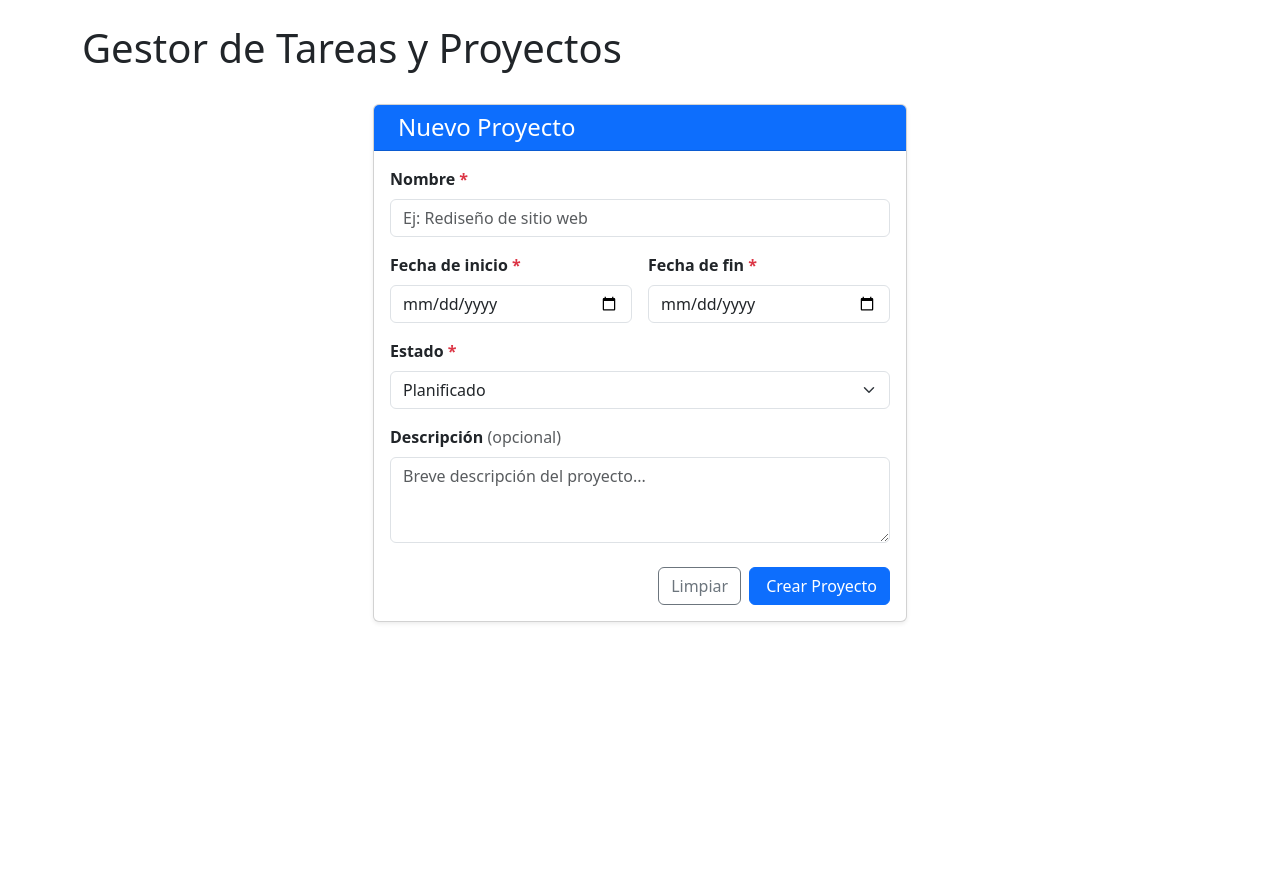
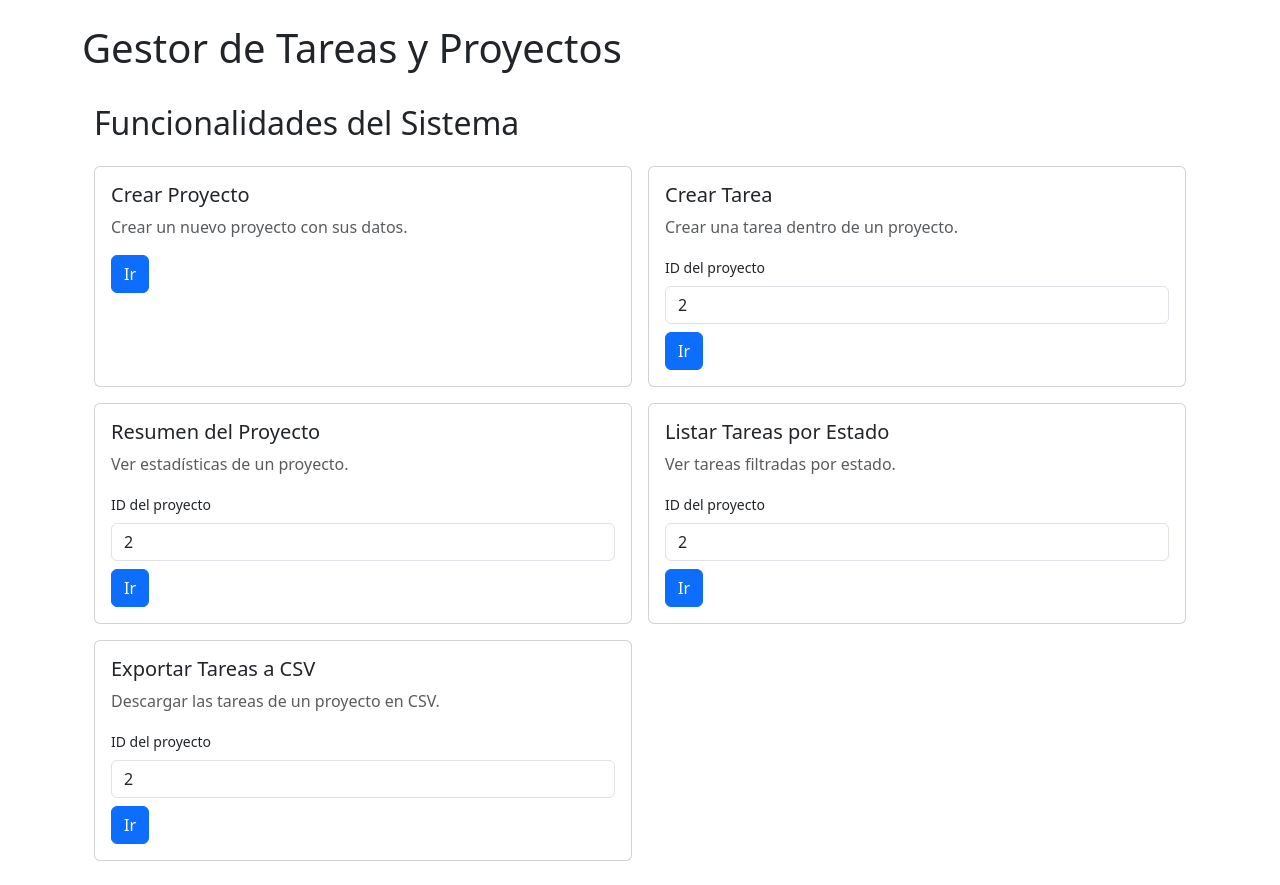
Before and after one commit to anamariabmaza-boop/frontend-tareas-proyectos, an Angular app: page / in a window 1280 px wide. Before the commit this address led to /proyectos/crear. Before the commit the page ends 800 px from the top, so only its background shows below. Built offline with nearby package versions, Linux system fonts and the light colour scheme.

Commit message:
fix: corregir nombres de campos del backend (totalTask, doneTask, idTask) y agregar pagina Home con navegacion

```diff
--- a/src/app/app.routes.ts
+++ b/src/app/app.routes.ts
@@ -1,4 +1,5 @@
 import { Routes } from '@angular/router';
+import { HomeComponent } from './components/home/home.component';
 import { CreateProjectComponent } from './components/create-project/create-project.component';
 import { ProjectSummaryComponent } from './components/project-summary/project-summary.component';
 import { CreateTaskComponent } from './components/create-task/create-task.component';
@@ -6,10 +7,10 @@ import { TaskExportComponent } from './components/task-export/task-export.compon
 import { TaskListComponent } from './components/task-list/task-list.component';
 
 export const routes: Routes = [
+  { path: '', component: HomeComponent },
   { path: 'proyectos/crear', component: CreateProjectComponent },
   { path: 'project/:projectId/summary', component: ProjectSummaryComponent },
   { path: 'project/:projectId/tasks/create', component: CreateTaskComponent },
   { path: 'project/:projectId/export', component: TaskExportComponent },
   { path: 'project/:projectId/tasks', component: TaskListComponent },
-  { path: '', redirectTo: 'proyectos/crear', pathMatch: 'full' }
 ];
--- a/src/app/components/create-task/create-task.component.html
+++ b/src/app/components/create-task/create-task.component.html
@@ -15,12 +15,16 @@
       <div>
         <strong>{{ successMessage }}</strong>
         @if (createdTask) {
-          <ul class="mb-0 mt-1 small">
-            <li>ID: {{ createdTask.id }}</li>
-            <li>Estado: {{ createdTask.status }}</li>
-            <li>Creada: {{ createdTask.createdAt | date: 'dd/MM/yyyy HH:mm' }}</li>
-          </ul>
-        }
+  <ul class="mb-0 mt-1 small">
+    <li>ID: {{ createdTask.idTask }}</li>
+    <li>Estado: {{ createdTask.status }}</li>
+    @if (createdTask.createdAt) {
+      <li>Creada: {{ createdTask.createdAt | date: 'dd/MM/yyyy HH:mm' }}</li>
+    } @else {
+      <li>Creada: <span class="text-muted">No disponible</span></li>
+    }
+  </ul>
+}
       </div>
     </div>
   }
--- /dev/null
+++ b/src/app/components/home/home.component.html
@@ -0,0 +1,88 @@
+<div class="container py-4">
+  <h2 class="mb-4">Funcionalidades del Sistema</h2>
+
+  <div class="row g-3">
+    <!-- Crear Proyecto -->
+    <div class="col-md-6">
+      <div class="card h-100">
+        <div class="card-body">
+          <h5 class="card-title">Crear Proyecto</h5>
+          <p class="card-text text-muted">Crear un nuevo proyecto con sus datos.</p>
+          <a routerLink="/proyectos/crear" class="btn btn-primary">Ir</a>
+        </div>
+      </div>
+    </div>
+
+    <!-- Crear Tarea -->
+    <div class="col-md-6">
+      <div class="card h-100">
+        <div class="card-body">
+          <h5 class="card-title">Crear Tarea</h5>
+          <p class="card-text text-muted">Crear una tarea dentro de un proyecto.</p>
+          <label class="form-label small">ID del proyecto</label>
+          <input
+            type="number"
+            class="form-control mb-2"
+            [value]="taskProjectId()"
+            (input)="onIdChange($event, taskProjectId)"
+          />
+          <a [routerLink]="'/project/' + taskProjectId() + '/tasks/create'" class="btn btn-primary">Ir</a>
+        </div>
+      </div>
+    </div>
+
+    <!-- Resumen -->
+    <div class="col-md-6">
+      <div class="card h-100">
+        <div class="card-body">
+          <h5 class="card-title">Resumen del Proyecto</h5>
+          <p class="card-text text-muted">Ver estadísticas de un proyecto.</p>
+          <label class="form-label small">ID del proyecto</label>
+          <input
+            type="number"
+            class="form-control mb-2"
+            [value]="summaryProjectId()"
+            (input)="onIdChange($event, summaryProjectId)"
+          />
+          <a [routerLink]="'/project/' + summaryProjectId() + '/summary'" class="btn btn-primary">Ir</a>
+        </div>
+      </div>
+    </div>
+
+    <!-- Listar Tareas -->
+    <div class="col-md-6">
+      <div class="card h-100">
+        <div class="card-body">
+          <h5 class="card-title">Listar Tareas por Estado</h5>
+          <p class="card-text text-muted">Ver tareas filtradas por estado.</p>
+          <label class="form-label small">ID del proyecto</label>
+          <input
+            type="number"
+            class="form-control mb-2"
+            [value]="listProjectId()"
+            (input)="onIdChange($event, listProjectId)"
+          />
+          <a [routerLink]="'/project/' + listProjectId() + '/tasks'" class="btn btn-primary">Ir</a>
+        </div>
+      </div>
+    </div>
+
+    <!-- Exportar CSV -->
+    <div class="col-md-6">
+      <div class="card h-100">
+        <div class="card-body">
+          <h5 class="card-title">Exportar Tareas a CSV</h5>
+          <p class="card-text text-muted">Descargar las tareas de un proyecto en CSV.</p>
+          <label class="form-label small">ID del proyecto</label>
+          <input
+            type="number"
+            class="form-control mb-2"
+            [value]="exportProjectId()"
+            (input)="onIdChange($event, exportProjectId)"
+          />
+          <a [routerLink]="'/project/' + exportProjectId() + '/export'" class="btn btn-primary">Ir</a>
+        </div>
+      </div>
+    </div>
+  </div>
+</div>
--- /dev/null
+++ b/src/app/components/home/home.component.ts
@@ -0,0 +1,20 @@
+import { Component, signal } from '@angular/core';
+import { RouterLink } from '@angular/router';
+
+@Component({
+  selector: 'app-home',
+  standalone: true,
+  imports: [RouterLink],
+  templateUrl: './home.component.html',
+})
+export class HomeComponent {
+  taskProjectId = signal(2);
+  summaryProjectId = signal(2);
+  listProjectId = signal(2);
+  exportProjectId = signal(2);
+
+  onIdChange(event: Event, signalRef: ReturnType<typeof signal<number>>): void {
+    const input = event.target as HTMLInputElement;
+    signalRef.set(Number(input.value));
+  }
+}
--- a/src/app/components/project-summary/project-summary.component.html
+++ b/src/app/components/project-summary/project-summary.component.html
@@ -22,7 +22,7 @@
         <div class="card text-center shadow-sm h-100">
           <div class="card-body">
             <p class="card-title text-muted mb-1">Total de tareas</p>
-            <p class="display-5 fw-semibold mb-0">{{ summary.totalTasks }}</p>
+            <p class="display-5 fw-semibold mb-0">{{ summary.totalTask }}</p>
           </div>
         </div>
       </div>
@@ -31,7 +31,7 @@
         <div class="card text-center shadow-sm h-100 border-success">
           <div class="card-body">
             <p class="card-title text-muted mb-1">Tareas completadas</p>
-            <p class="display-5 fw-semibold text-success mb-0">{{ summary.doneTasks }}</p>
+            <p class="display-5 fw-semibold text-success mb-0">{{ summary.doneTask }}</p>
           </div>
         </div>
       </div>
--- a/src/app/components/project-summary/project-summary.component.ts
+++ b/src/app/components/project-summary/project-summary.component.ts
@@ -18,8 +18,8 @@ export class ProjectSummaryComponent implements OnInit {
   error: string | null = null;
 
   get progressPercentage(): number {
-    if (!this.summary || this.summary.totalTasks === 0) return 0;
-    return (this.summary.doneTasks / this.summary.totalTasks) * 100;
+    if (!this.summary || this.summary.totalTask === 0) return 0;
+    return (this.summary.doneTask / this.summary.totalTask) * 100;
   }
 
   ngOnInit(): void {
--- a/src/app/services/project.service.ts
+++ b/src/app/services/project.service.ts
@@ -29,8 +29,10 @@ export interface ProjectApiError {
 }
 
 export interface ProjectSummary {
-  totalTasks: number;
-  doneTasks: number;
+  idProject: number;
+  nameProject: string;
+  totalTask: number;
+  doneTask: number;
   totalEstimateHours: number;
 }
 
```
